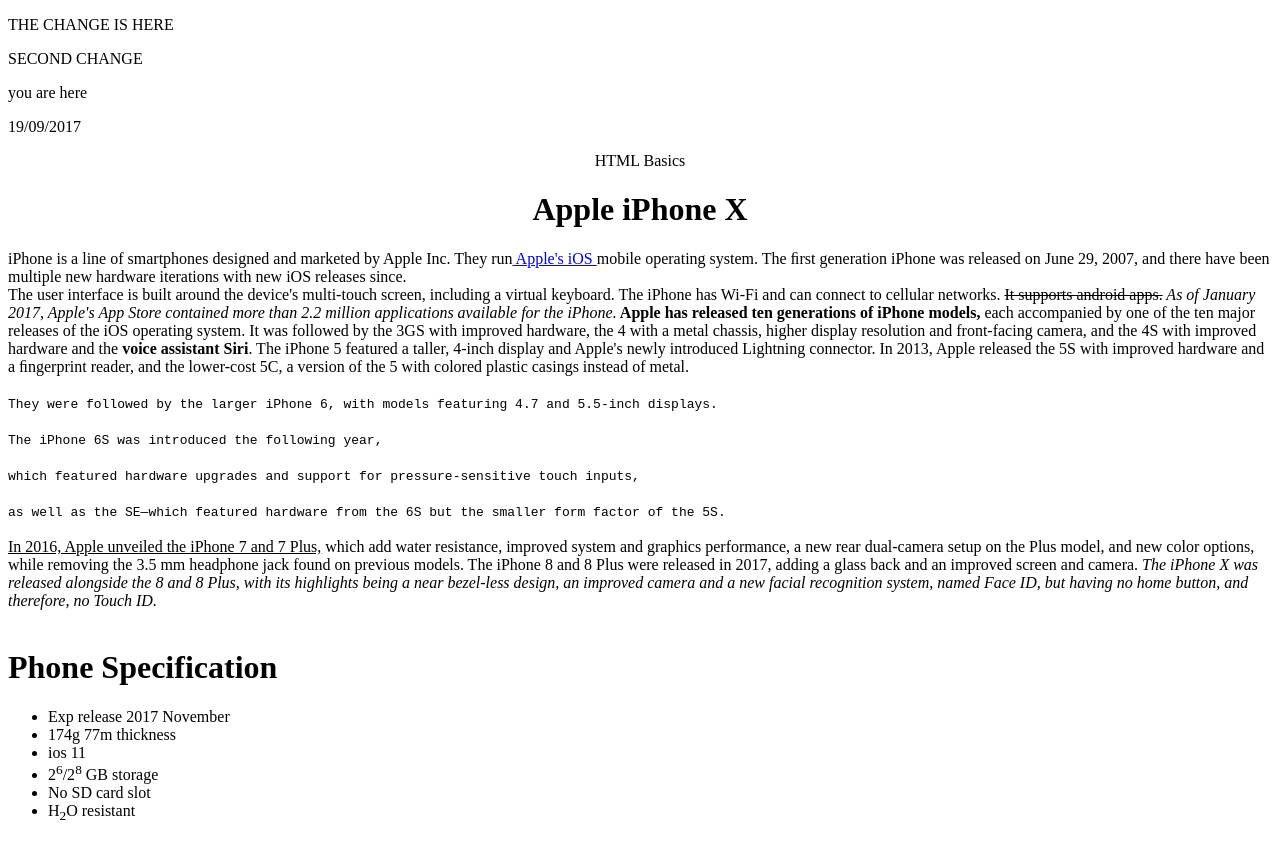
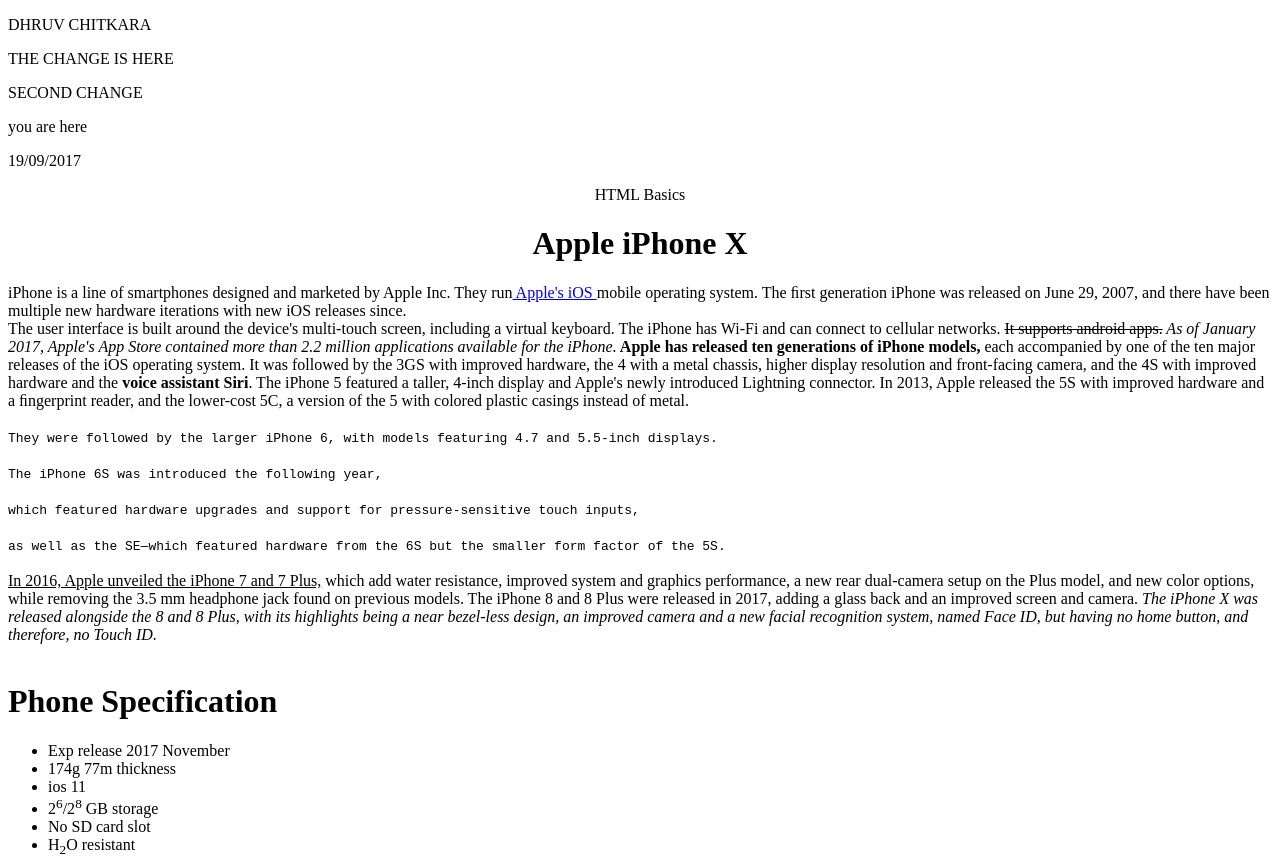
Before and after one commit to dhruv-chitkara27/dhruv, a plain HTML site: page BASICS.HTML in a window 1280 px wide. Shown: the top 861 px of the page. Drawn offline with Linux system fonts and the light colour scheme.

Commit message:
DHRUV CHITKARA

```diff
--- a/BASICS.HTML
+++ b/BASICS.HTML
@@ -6,6 +6,7 @@
         </TITLE>
     </HEAD>
     <BODY>
+        <p>DHRUV CHITKARA</p>
 
 
         <p>THE CHANGE IS HERE</p>
```
